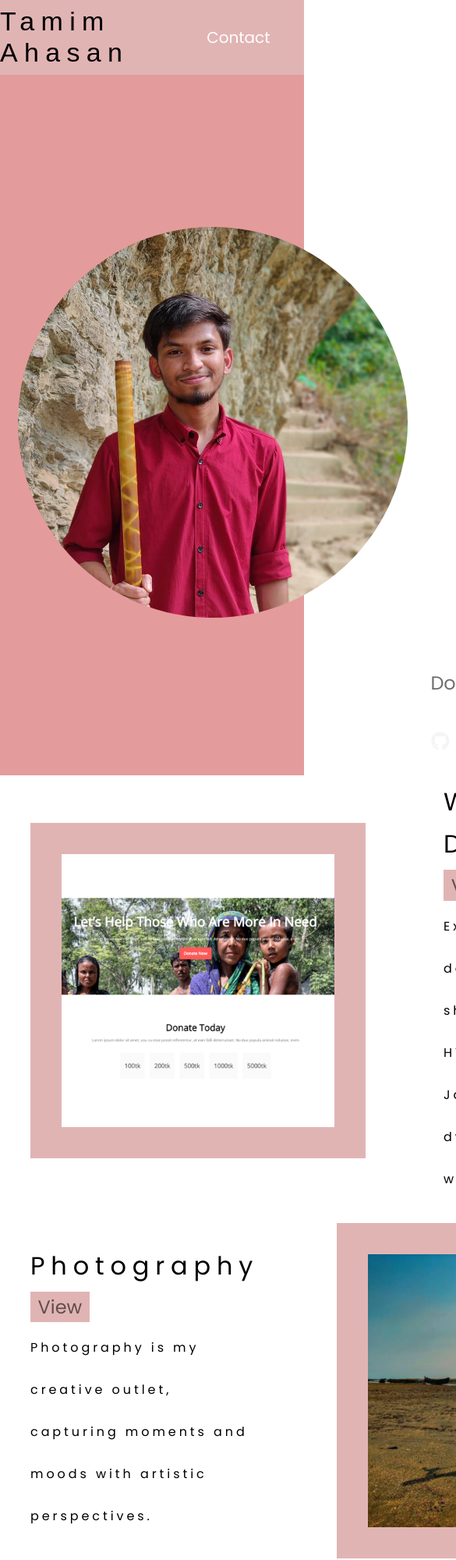
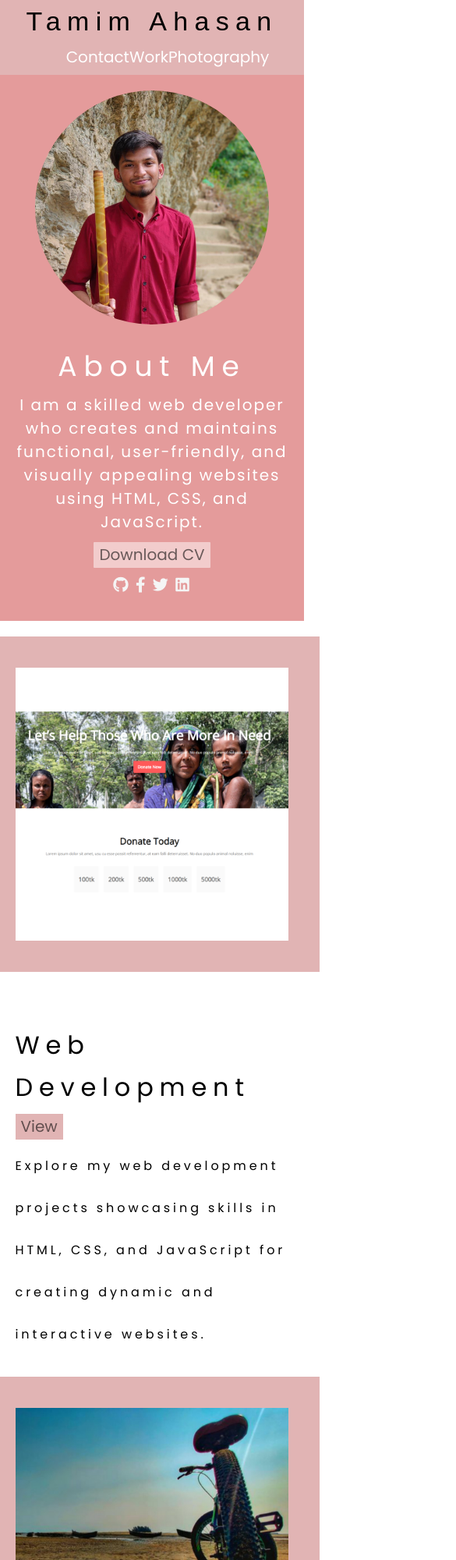
Before and after one commit to tamim-ar/tamim_bio, a plain HTML site: page index.html in a window 390 px wide. Shown: the top 2000 px of the page at 78% size, 585 px wide, since content can reach past the window. Drawn offline with Linux system fonts and the light colour scheme; a web font is replaced by a local one.

Commit message:
add responsive design styles for mobile, tablet, and larger screens in style.css

```diff
--- a/styles/style.css
+++ b/styles/style.css
@@ -176,7 +176,6 @@ nav li {
     padding-left: 5%;
     padding-right: 5%;
     justify-content: space-between;
-
 }
 
 .footer_part img {
@@ -306,3 +305,103 @@ footer p a {
     font-size: 20px;
     margin-top: -15px;
 }
+
+/* Responsive Design */
+
+/* Mobile Devices */
+@media screen and (max-width: 768px) {
+    nav {
+        flex-direction: column;
+        align-items: center;
+    }
+
+    nav li {
+        margin-left: 0;
+        margin-top: 10px;
+    }
+
+    .my_bio {
+        flex-direction: column;
+        align-items: center;
+        padding: 20px;
+    }
+
+    .bio_img img {
+        width: 300px;
+        margin-bottom: 20px;
+    }
+
+    .work {
+        flex-direction: column;
+        align-items: center;
+        margin: 20px 0;
+        gap: 50px;
+    }
+
+    .work_1 {
+        flex-direction: column;
+        align-items: center;
+        margin: 20px 0;
+        gap: 50px;
+    }
+
+    .facts {
+        flex-direction: column;
+        gap: 20px;
+    }
+
+    .footer_part {
+        flex-direction: column;
+        align-items: center;
+        justify-content: center;
+    }
+
+    .footer_part img {
+        width: 50%;
+    }
+
+    .facts-items {
+        width: 80%;
+        margin: 0 auto;
+    }
+}
+
+/* Tablets */
+@media screen and (max-width: 1024px) {
+
+    .work,
+    .work_1 {
+        flex-direction: column;
+        gap: 60px;
+    }
+
+    .bio_text {
+        font-size: 20px;
+    }
+
+    .bio_button {
+        font-size: 20px;
+        padding: 0.5% 2%;
+    }
+
+    .footer_part {
+        flex-direction: column;
+    }
+
+    .footer_part img {
+        width: 30%;
+    }
+}
+
+/* Larger Screens */
+@media screen and (max-width: 1200px) {
+    .work {
+        margin-left: 5%;
+        margin-right: 5%;
+    }
+
+    .work_1 {
+        margin-left: 5%;
+        margin-right: 5%;
+    }
+}
```
